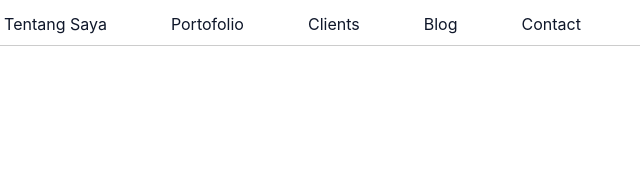
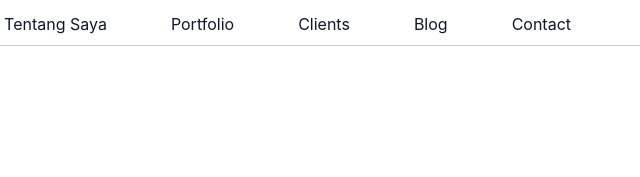
Before and after one commit to shirou347/PortfolioHrz, a website: page index.html in a window 1280 px wide. Shown: the top 177 px of the page, 635-1275 px from the left. Drawn offline with Linux system fonts and the light colour scheme.

Commit message:
Update index.html

```diff
--- a/index.html
+++ b/index.html
@@ -5,7 +5,7 @@
     <meta http-equiv="X-UA-Compatible" content="IE=edge" />
     <meta name="viewport" content="width=device-width, initial-scale=1.0" />
     <link rel="stylesheet" href="dist/output.css" />
-    <title>Portofolio Tailwind CSS</title>
+    <title>Portfolio Herz</title>
   </head>
   <body>
     <!-- Header Start -->
@@ -30,7 +30,7 @@
                     <a href="#about" class="text-base text-dark py-2 mx-8 flex group-hover:text-primary">Tentang Saya</a>
                   </li>
                   <li class="group">
-                    <a href="#portofolio" class="text-base text-dark py-2 mx-8 flex group-hover:text-primary">Portofolio</a>
+                    <a href="#portofolio" class="text-base text-dark py-2 mx-8 flex group-hover:text-primary">Portfolio</a>
                     <li class="group">
                       <a href="#clients" class="text-base text-dark py-2 mx-8 flex group-hover:text-primary">Clients</a>
                     </li>
```
